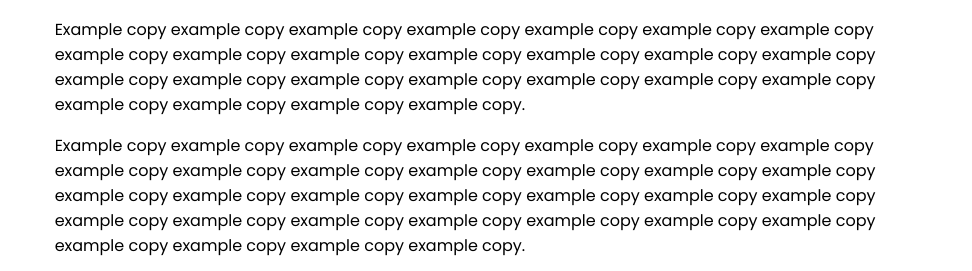
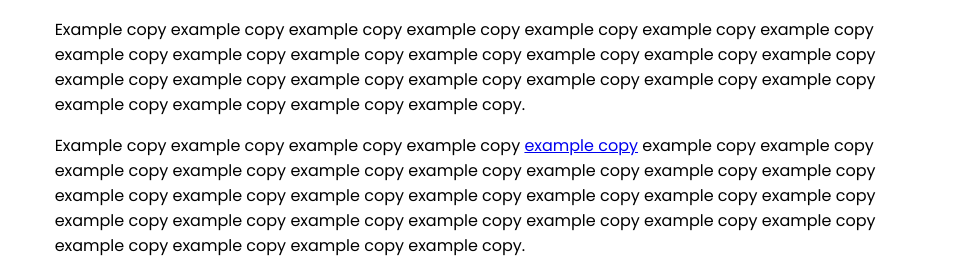
Before and after one commit to teeside-parmo/parmo-blog, a plain HTML site: page parmo-vs-parmesan.html in a window 1280 px wide. Shown: the part 1402-1673 px from the top of the page, 0-972 px from the left. Drawn offline with Linux system fonts and the light colour scheme.

Commit message:
Update post html

```diff
--- a/parmo-vs-parmesan.html
+++ b/parmo-vs-parmesan.html
@@ -60,7 +60,7 @@
 				<h2 class="article-sub-heading">Are they the same? We spell out the key differences between these two tasty dishes</h2>
 				<p>Example copy example copy example copy example copy example copy example copy example copy example copy example copy example copy example copy example copy example copy example copy example copy example copy example copy
 				example copy example copy example copy example copy example copy example copy example copy example copy.</p>
-				<p>Example copy example copy example copy example copy example copy example copy example copy example copy example copy example copy example copy example copy example copy example copy example copy example copy example copy
+				<p>Example copy example copy example copy example copy <a href="https://www.northeastfood.co.uk/teeside-chicken-parmo-recipe/">example copy</a> example copy example copy example copy example copy example copy example copy example copy example copy example copy example copy example copy example copy
 				example copy example copy example copy example copy example copy example copy example copy example copy example copy example copy example copy example copy example copy example copy example copy.</p>
 	 			<p>Example copy example copy example copy example copy example copy example copy example copy example copy example copy example copy example copy example copy example copy example copy example copy example copy example copy
 				example copy example copy example copy example copy example copy example copy example copy example copy example copy example copy example copy example copy example copy example copy example copy.</p>
```
